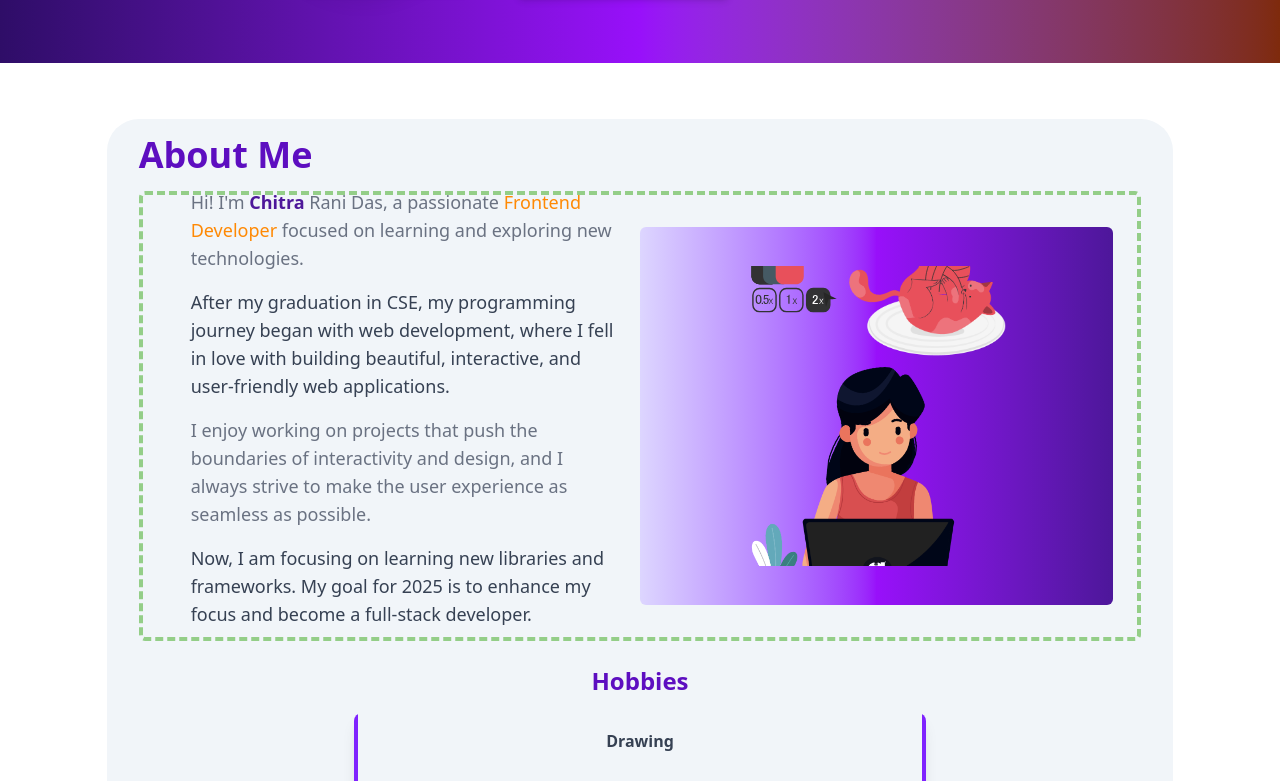
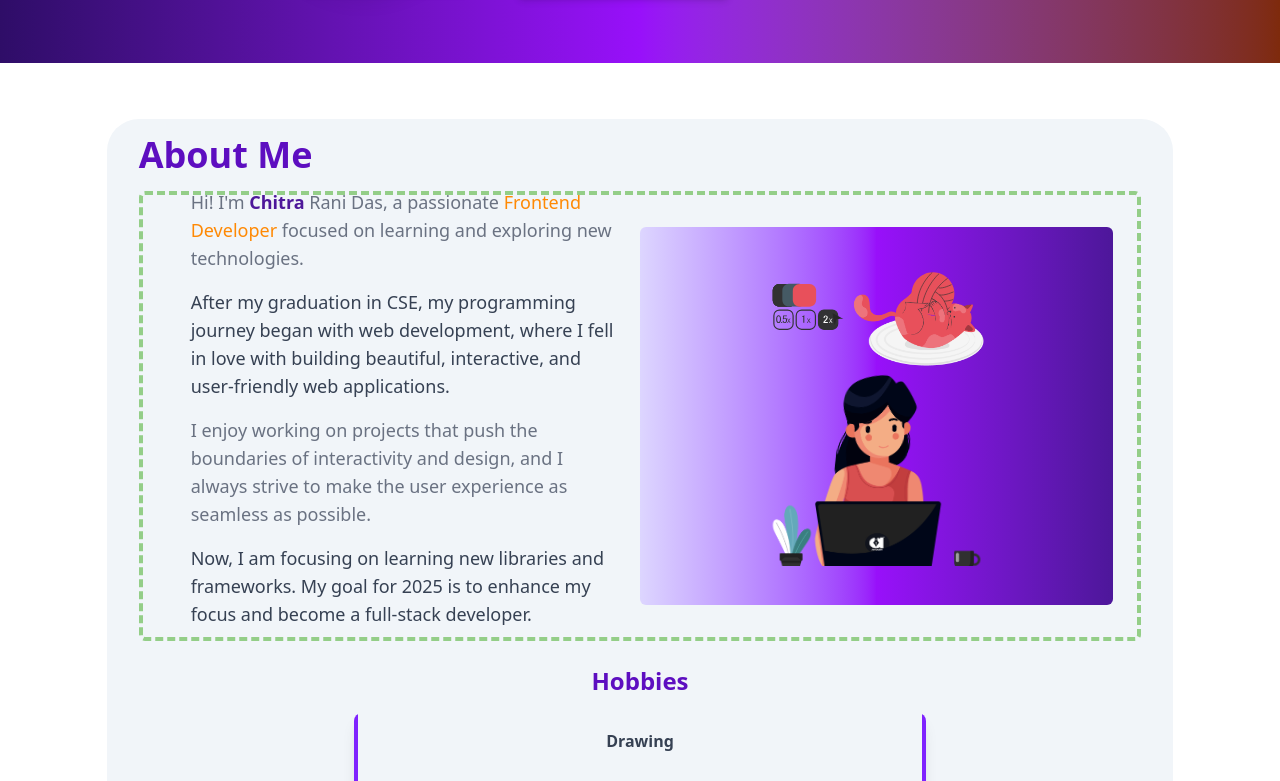
Before and after one commit to Chitra35006/Chitrok_4.O, a React (Vite) app: page / in a window 1280 px wide. Shown: the part 389-1170 px from the top of the page. Built offline with nearby package versions, Linux system fonts and the light colour scheme.

Commit message:
pic size modifying

```diff
--- a/src/AboutMe/AboutMe.jsx
+++ b/src/AboutMe/AboutMe.jsx
@@ -86,7 +86,7 @@ const AboutMe = () => {
     whileInView={{ opacity: 1, scale: 1 }}
     transition={{ duration: 1.2 }}
   >
-    <div className="w-4/4 sm:w-3/4 md:w-2/3 flex items-center justify-center md:h-full h-[200px]">
+    <div className="w-4/4  md:w-2/3 flex items-center justify-center md:h-full h-[200px] p-0 md:p-6">
       <Lottie options={defaultOptions} height={300} width={300} />
     </div>
   </motion.div>
```
